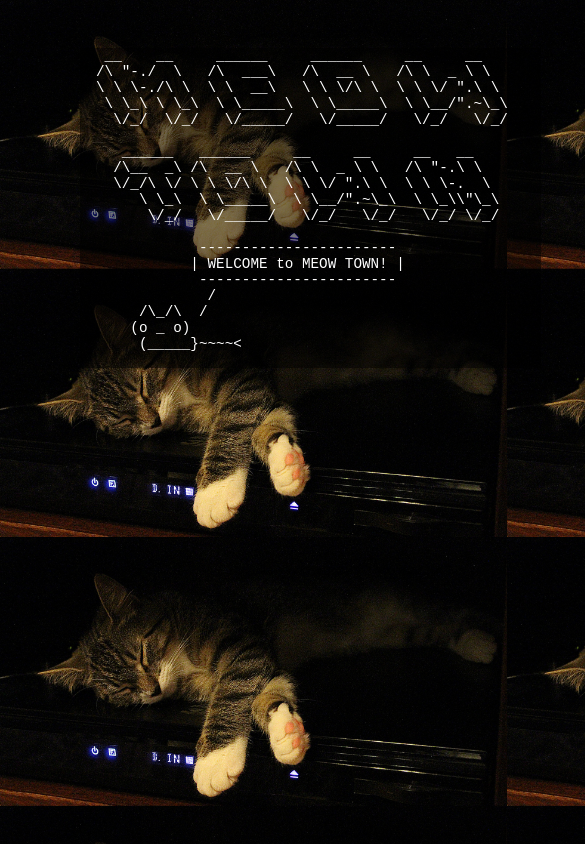
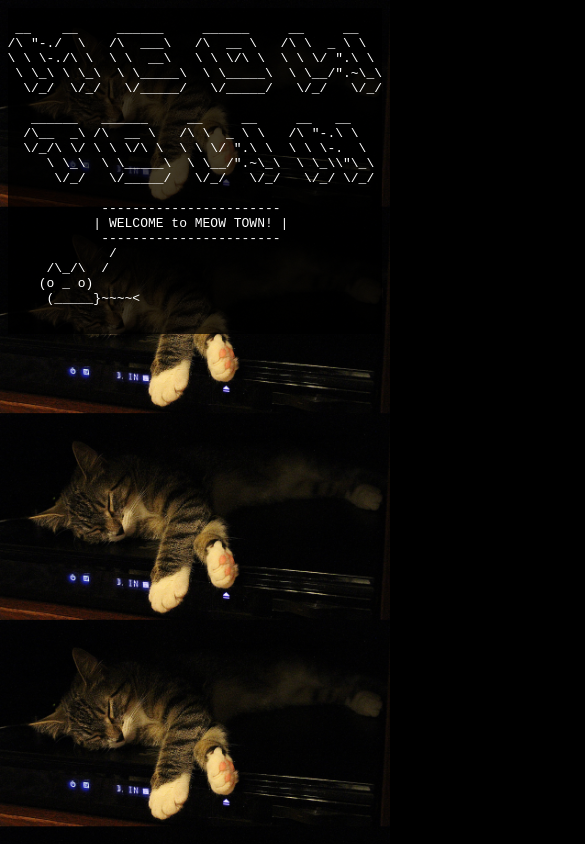
Before and after one commit to meowtownhall/meowtownhall.github.io, a plain HTML site: page index.html in a window 390 px wide. Shown: the top 844 px of the page, 585 px wide, since content can reach past the window. Drawn offline with Linux system fonts and the light colour scheme.

Commit message:
Improve mobile

```diff
--- a/index.html
+++ b/index.html
@@ -2,25 +2,21 @@
 <html>
   <head>
     <meta charset="utf-8">
-    <meta name="viewport" content="width=device-width, initial-scale=1">
+    <meta name="viewport" content="width=device-width, initial-scale=0.8">
     <title>meow.town</title>
     <link rel="shortcut icon" href="favicon.ico" type="image/x-icon">
     <style type="text/css">
       body {
         font-family: monospace;
         background-image: url("cat.jpg");
-        background-size: 130%;
+        background-size: 100% auto;
+        background-attachment: fixed;
         color: white;
         background-color: black;
-        width: 80ch;
-        font-size: 110%;
-        margin: 3rem;
       }
       .ascii-art {
-        width: 50ch;
-        margin: 2rem;
-        padding: 0 1rem;
-        background: rgba(0,0,0, .5);
+        background: rgba(0,0,0, .75);
+        float: right;
       }
       .hidden {
         position:absolute;
@@ -35,7 +31,7 @@
   <body>
     <section class="ascii-art">
       <p class="hidden">
-        you see a small black cat with wide eyes saying "Welcome to Meow Town!"
+        you see a small cat with wide eyes saying "Welcome to Meow Town!"
       </p>
       <pre aria-hidden="true">
  __    __     ______     ______     __     __
```
